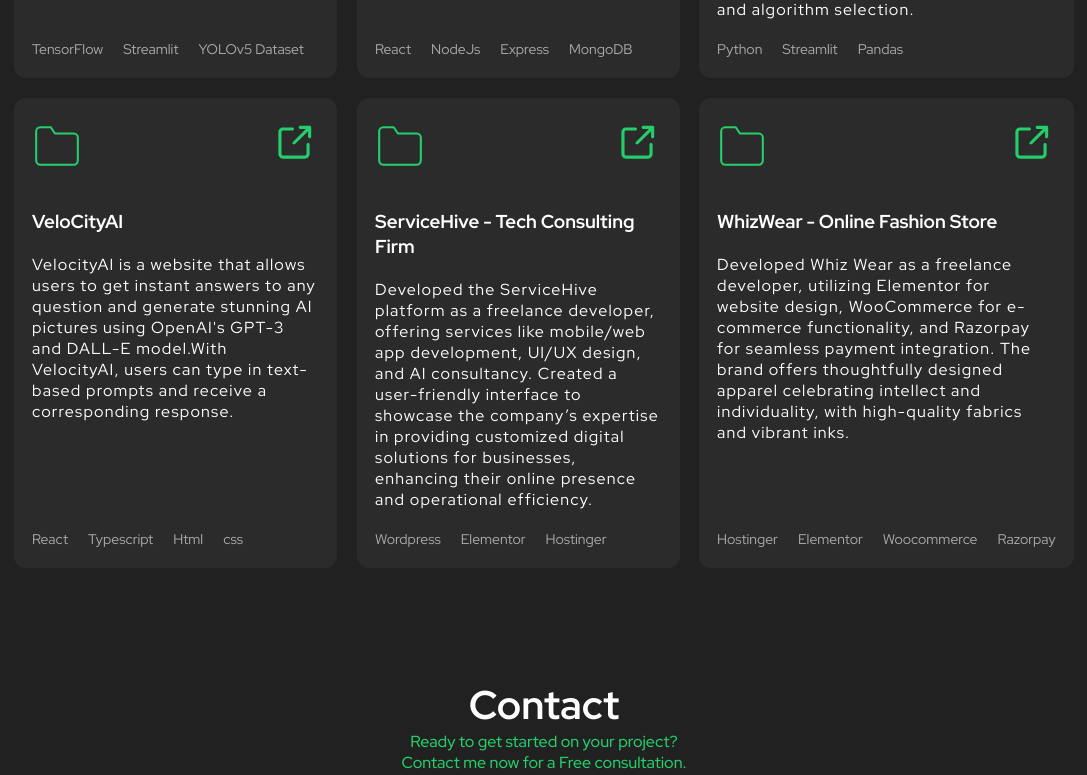
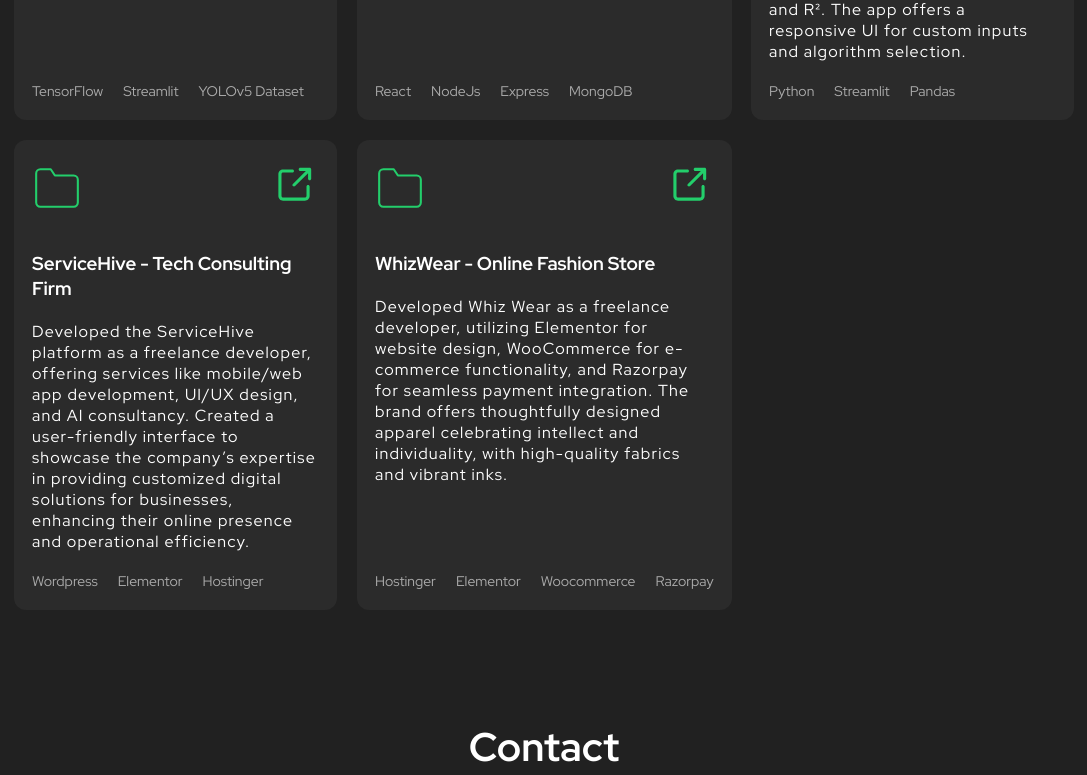
Before and after one commit to singh-ekansh/portfolio-website, a React (Create React App) app: page / in a window 1280 px wide. Shown: the part 1854-2629 px from the top of the page, without its empty margins (96-1183 px from the left). Built offline with nearby package versions, Linux system fonts and the light colour scheme.

Commit message:
Update Project.tsx

```diff
--- a/src/components/Project/Project.tsx
+++ b/src/components/Project/Project.tsx
@@ -10,10 +10,6 @@
     <Container id="project">
       <h2>My Projects</h2>
       <div className="projects">
-
-
-
-
         <ScrollAnimation animateIn="flipInX">
           <div className="project">
             <header>
@@ -100,33 +96,6 @@
                 <li>Streamlit</li>
                 <li>Pandas</li>
 
-              </ul>
-            </footer>
-          </div>
-        </ScrollAnimation>
-
-        <ScrollAnimation animateIn="flipInX">
-          <div className="project">
-            <header>
-              <svg width="50" xmlns="http://www.w3.org/2000/svg" role="img" viewBox="0 0 24 24" fill="none" stroke="#23ce6b " stroke-width="1" stroke-linecap="round" stroke-linejoin="round" ><title>Folder</title><path d="M22 19a2 2 0 0 1-2 2H4a2 2 0 0 1-2-2V5a2 2 0 0 1 2-2h5l2 3h9a2 2 0 0 1 2 2z"></path></svg>
-              <div className="project-links">
-                <a href="https://velocityai.vinayaksingh.com/" target="_blank" rel="noreferrer">
-                  <img src={externalLink} alt="Visit site" />
-                </a>
-              </div>
-            </header>
-            <div className="body">
-              <h3>VeloCityAI</h3>
-              <p>
-                VelocityAI is a website that allows users to get instant answers to any question and generate stunning AI pictures using OpenAI's GPT-3 and DALL-E model.With VelocityAI, users can type in text-based prompts and receive a corresponding response.
-              </p>
-            </div>
-            <footer>
-              <ul className="tech-list">
-                <li>React</li>
-                <li>Typescript</li>
-                <li>Html</li>
-                <li>css</li>
               </ul>
             </footer>
           </div>
```
